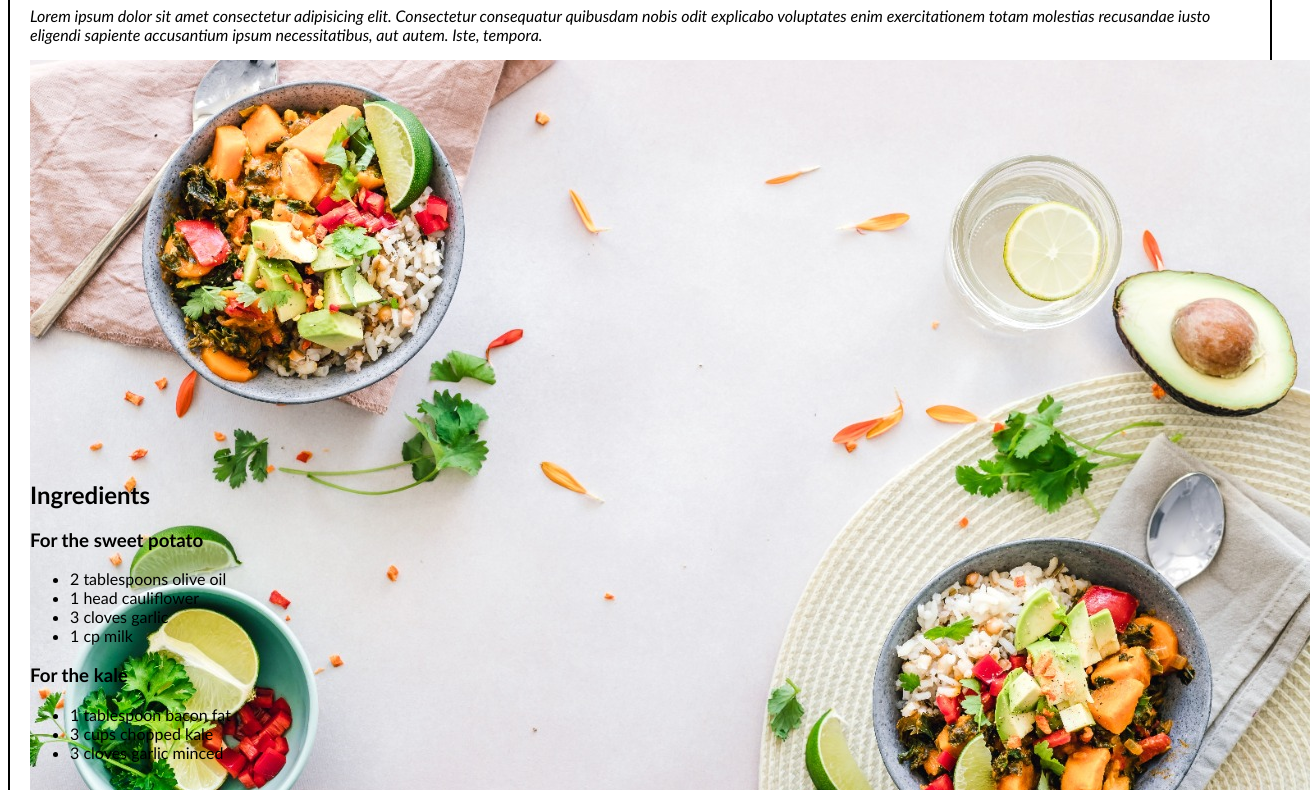
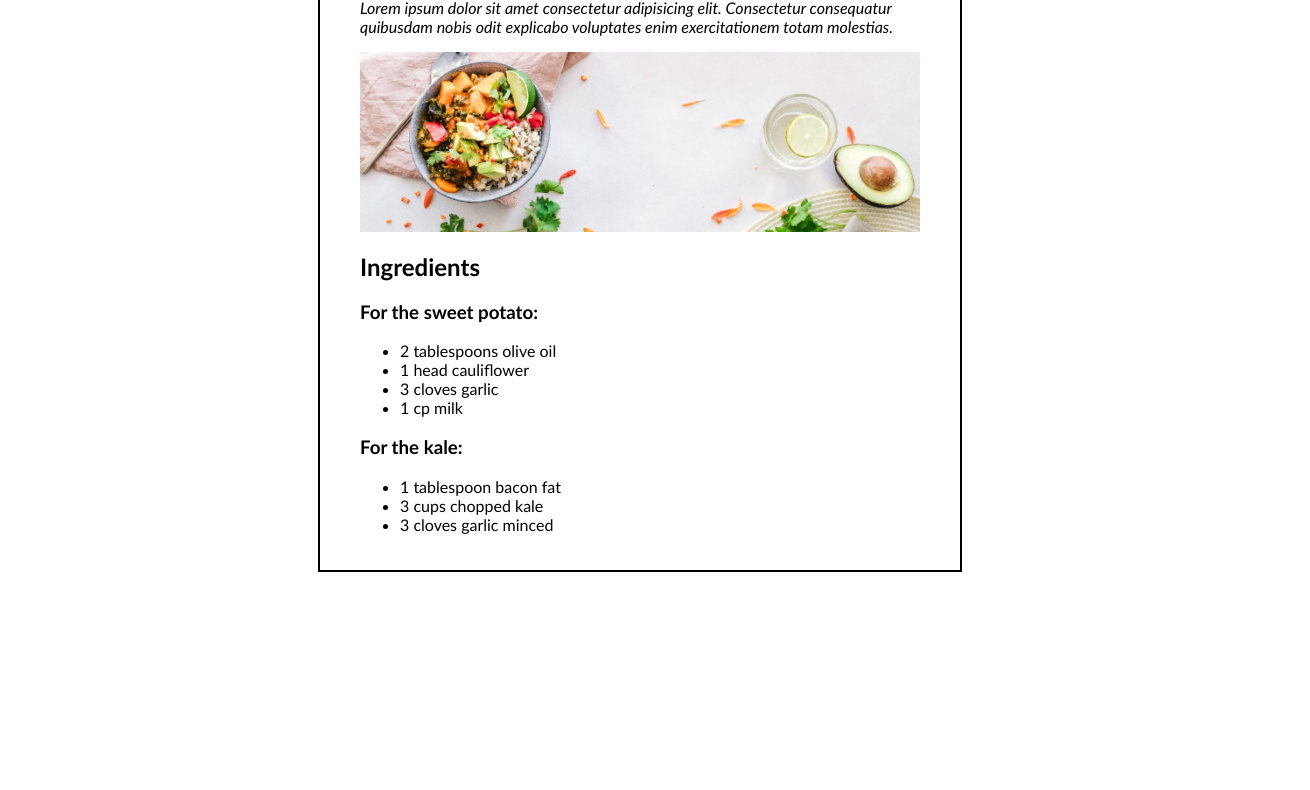
Before and after one commit to catemazz/Caterina-Mazzinghi, a plain HTML site: page index.html in a window 1280 px wide. Shown: the part 106-896 px from the top of the page, 1310 px wide, since content can reach past the window. After the commit the page ends 800 px from the top, so only its background shows below. Drawn offline with Linux system fonts and the light colour scheme.

Commit message:
trabajo terminado

```diff
--- a/estilo.css
+++ b/estilo.css
@@ -1,12 +1,23 @@
 body{
+    width: 600px;
     border: 2px solid black;
     padding: 20px;
+    margin: 0 auto;
 }
 
-div{
-    height: 400px;
+.imagen{
+    background-image: url(./img/imagen1.jpeg);
+    background-size: cover;
+    width: 800;
+    height: 180px;
+    display: flex;
 }
 
 h1,h2,h3,p,li{
     font-family:'Gill Sans', 'Gill Sans MT', Calibri, 'Trebuchet MS', sans-serif;
 }
+
+div, .imagen{
+    margin-left: 20px;
+    margin-right: 20px;
+}
--- a/index.html
+++ b/index.html
@@ -10,17 +10,20 @@
 
 <body>
 
+  <div>
     <h1>Sweet Potato and Kale Bowl</h1>
 
-    <p> <i>Lorem ipsum dolor sit amet consectetur adipisicing elit. Consectetur consequatur quibusdam nobis odit explicabo voluptates enim exercitationem totam molestias recusandae iusto eligendi sapiente accusantium ipsum necessitatibus, aut autem. Iste, tempora.</i></p>
+    <p> <i>Lorem ipsum dolor sit amet consectetur adipisicing elit. Consectetur consequatur quibusdam nobis odit explicabo voluptates enim exercitationem totam molestias.</i></p>
+</div>
+
+<div class="imagen">
+   <!-- <img src="img/imagen1.jpeg" alt=""> -->
+</div>
 
 <div>
-    <img src="imagen1.jpeg" alt="">
-</div>
-
     <h2>Ingredients</h2>
 
-    <h3>For the sweet potato</h3>
+    <h3>For the sweet potato:</h3>
     <ul>
         <li>2 tablespoons olive oil</li>
         <li>1 head cauliflower</li>
@@ -28,12 +31,13 @@
         <li>1 cp milk</li>
 </ul>
 
-        <h3>For the kale</h3>
+        <h3>For the kale:</h3>
         <ul>
             <li>1 tablespoon bacon fat</li>
             <li>3 cups chopped kale</li>
             <li>3 cloves garlic minced</li>
         </ul>
+</div>
 
 </body>
 </html>
```
Also changed, not shown: img/Tarea02.jpeg (added), img/imagen1.jpeg (added).
